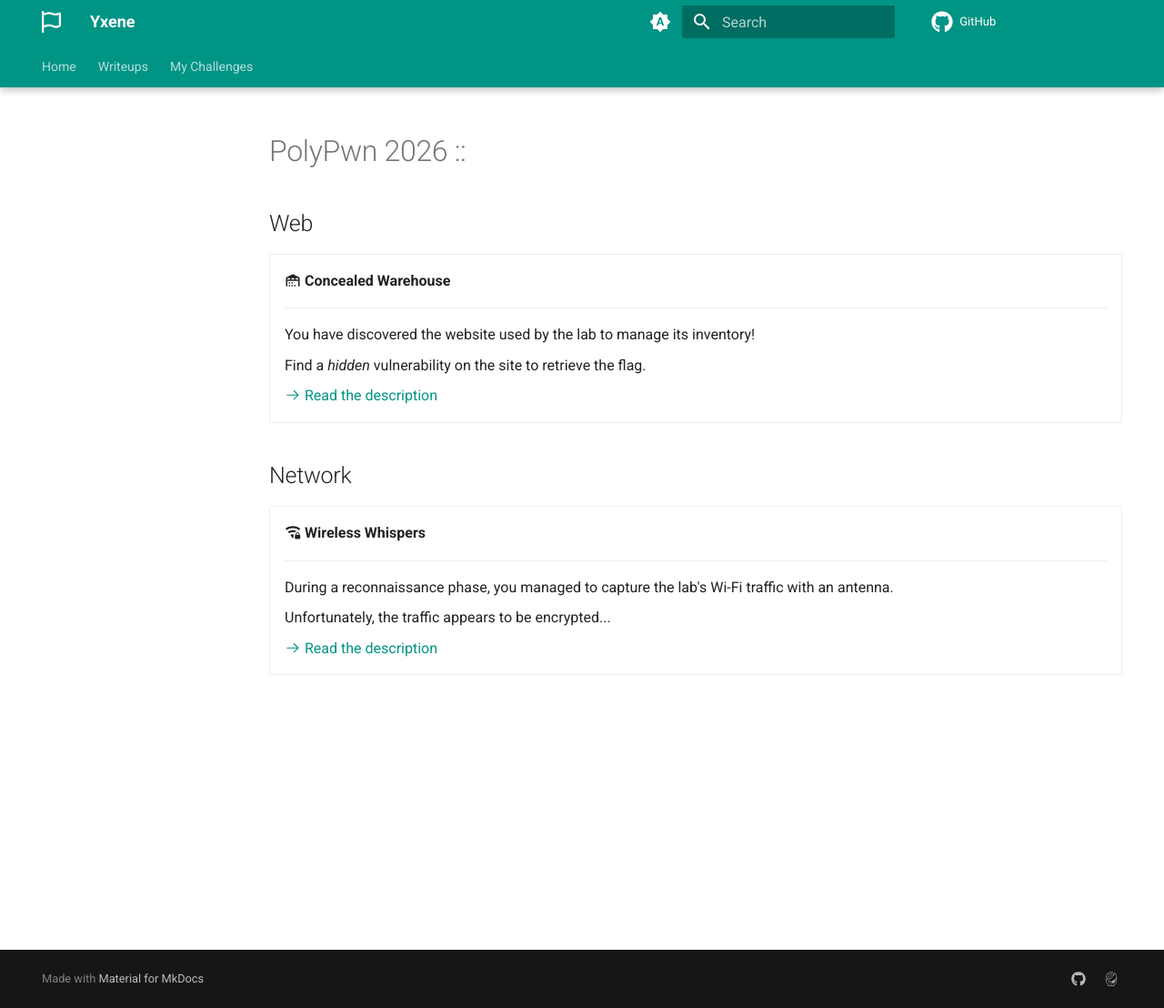
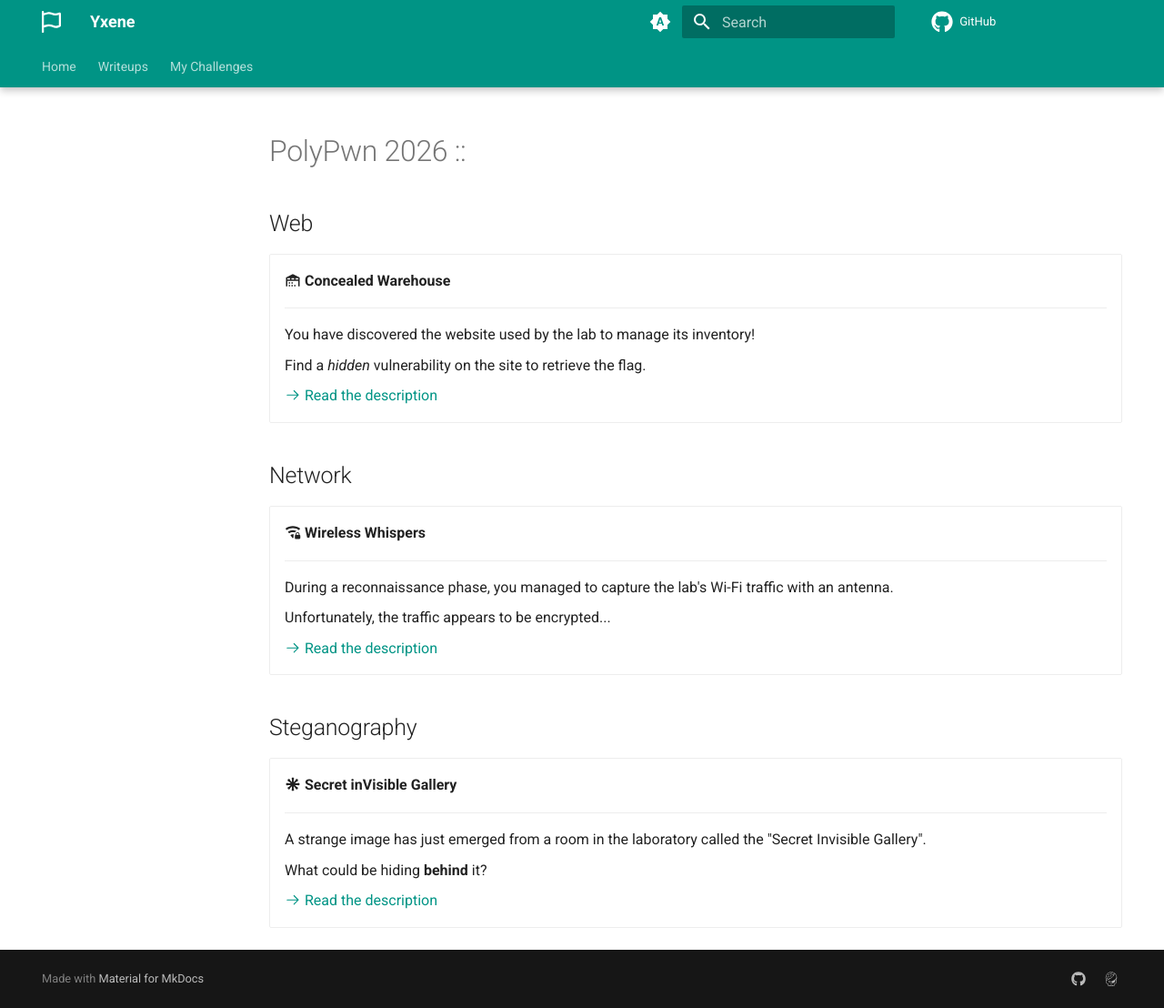
Before and after one commit to Yxene/yxene.github.io, an MkDocs documentation site: the page built from docs/my-challenges/polypwn-2026/README.md, in a window 1280 px wide and 1108 px high. Shown: the whole window at 91% size. Built offline with MkDocs 1.6.1 and Material for MkDocs 9.7.7, drawn with Linux system fonts in a browser that asks for light colours; comment, search, counter and statistics services are not loaded.

Commit message:
Add Secret inVisible Gallery chall

```diff
--- a/docs/my-challenges/polypwn-2026/README.md
+++ b/docs/my-challenges/polypwn-2026/README.md
@@ -36,3 +36,19 @@ hide:
     [:octicons-arrow-right-24: Read the description](wireless-whispers/README.md)
 
 </div>
+
+## Steganography
+
+<div class="grid cards" markdown>
+
+-   :material-svg: __Secret inVisible Gallery__
+
+    ---
+
+    A strange image has just emerged from a room in the laboratory called the "Secret Invisible Gallery".
+
+    What could be hiding **behind** it?
+
+    [:octicons-arrow-right-24: Read the description](secret-invisible-gallery/README.md)
+
+</div>
```
Also changed, not shown: docs/my-challenges/polypwn-2026/secret-invisible-gallery/README.md (added, +21 -0 lines), docs/my-challenges/polypwn-2026/secret-invisible-gallery/solution/README.md (added, +29 -0 lines), docs/my-challenges/polypwn-2026/secret-invisible-gallery/solution/visible.py (added, +13 -0 lines), docs/my-challenges/polypwn-2026/secret-invisible-gallery/invisible.svg (added), docs/my-challenges/polypwn-2026/secret-invisible-gallery/solution/flag.svg (added).
